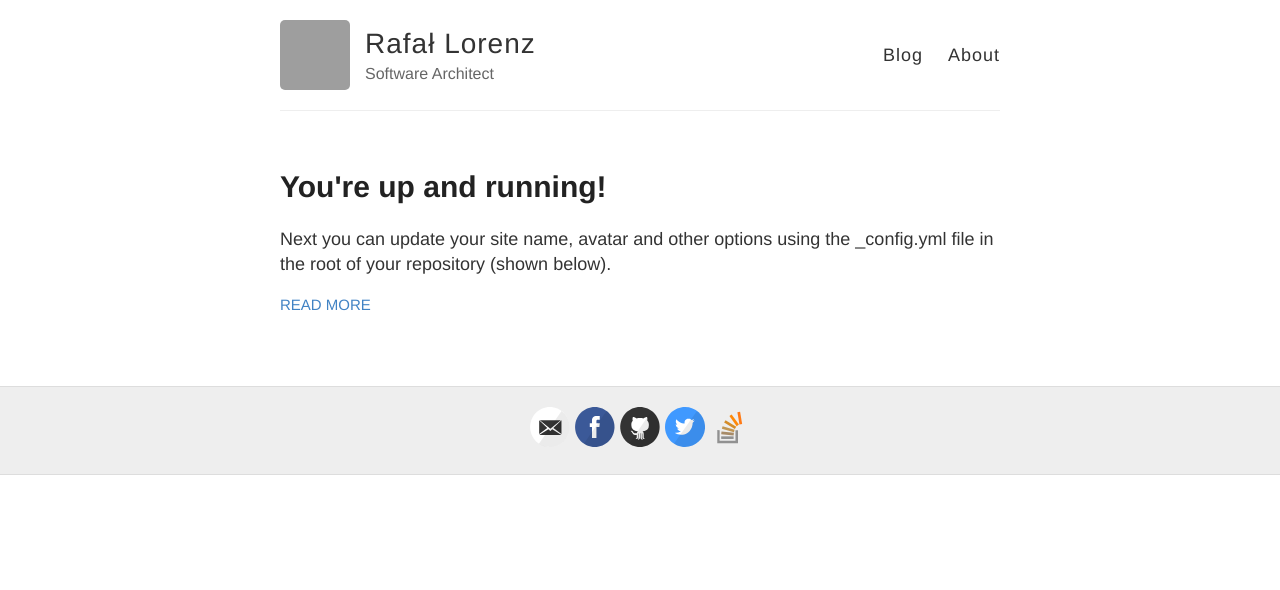
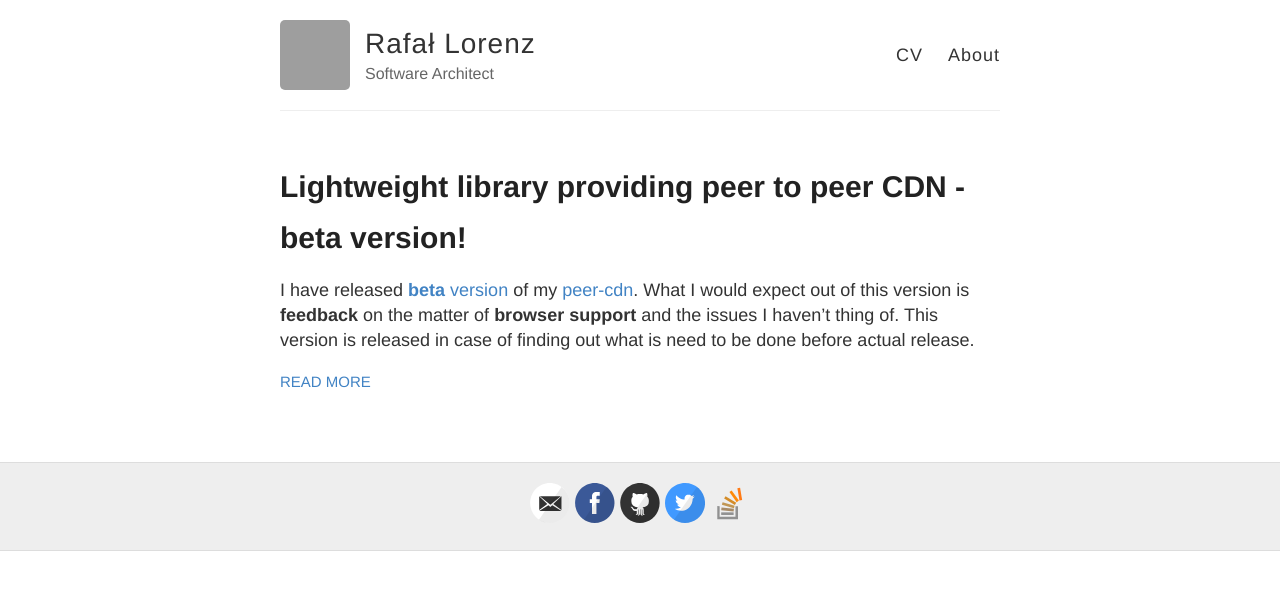
Before and after one commit to vardius/vardius.github.io, a Jekyll site: the page built from index.html, in a window 1280 px wide. Shown: the top 590 px of the page. Built offline with Jekyll 4.4.1, drawn with Linux system fonts in a browser that asks for light colours; grey boxes are pictures that could not be loaded.

Commit message:
Add first post

```diff
--- a/_config.yml
+++ b/_config.yml
@@ -10,6 +10,9 @@ description: Software Architect
 
 # URL of your avatar or profile pic (you could use your GitHub profile pic)
 avatar: https://avatars0.githubusercontent.com/u/6569206?s=460&v=4
+
+# Resume link
+resume: http://stackoverflow.com/cv/vardius
 
 #
 # Flags below are optional
--- a/_layouts/default.html
+++ b/_layouts/default.html
@@ -27,7 +27,7 @@
           </div>
 
           <nav>
-            <a href="{{ site.baseurl }}/">Blog</a>
+            <a href="{{ site.resume }}">CV</a>
             <a href="{{ site.baseurl }}/about">About</a>
           </nav>
         </header>
--- a/_posts/2014-3-3-Hello-World.md
+++ /dev/null
@@ -1,10 +0,0 @@
----
-layout: post
-title: You're up and running!
----
-
-Next you can update your site name, avatar and other options using the _config.yml file in the root of your repository (shown below).
-
-![_config.yml]({{ site.baseurl }}/images/config.png)
-
-The easiest way to make your first post is to edit this one. Go into /_posts/ and update the Hello World markdown file. For more instructions head over to the [Jekyll Now repository](https://github.com/barryclark/jekyll-now) on GitHub.
--- /dev/null
+++ b/_posts/2018-3-13-api-boilerplate.md
@@ -0,0 +1,35 @@
+---
+layout: post
+title: Lightweight library providing peer to peer CDN - beta version!
+---
+
+I have released [**beta** version](https://github.com/vardius/peer-cdn/releases/tag/1.0.0-beta) of my [peer-cdn](https://github.com/vardius/peer-cdn). What I would expect out of this version is **feedback** on the matter of **browser support** and the issues I haven't thing of. This version is released in case of finding out what is need to be done before actual release.
+
+# Overview
+The main idea of **[peer-cdn](https://github.com/vardius/peer-cdn)** is to use **WebRTC** and **Service Worker** to allow assets such as *scripts*, *images*, *videos*, *styles* and other files to be shared between peers reducing server usage.
+
+By importing **[peer-cdn](https://github.com/vardius/peer-cdn)** into your service worker you get the access to exported `PeerCDN` class, [Plugins](https://github.com/vardius/peer-cdn/wiki/Plugins) and [Strategies](https://github.com/vardius/peer-cdn/wiki/Strategies).
+
+**[peer-cdn](https://github.com/vardius/peer-cdn)** allow you to register listeners and add middleware to fetch event. For more information, see [Middleware](https://github.com/vardius/peer-cdn/wiki/Middleware).
+
+For full example please check [this directory](https://github.com/vardius/peer-cdn/blob/master/example)
+
+# Things to consider:
+- peer matching algorithms (ways of improving - pick best direction to go from here, beta version keeps it simple - pick first)
+- browser support [WebRTC](https://webrtc.org)
+- browser support [`client.postMessage()`](https://developer.mozilla.org/en-US/docs/Web/API/Client/postMessage#Browser_compatibility)
+- media supported (there might be issues with range request)
+
+For now I know there might be some issues with:
+- [`client.postMessage()`](https://developer.mozilla.org/en-US/docs/Web/API/Client/postMessage#Browser_compatibility) problems on **Google Chrome Version 64.0.3282.167 (Official Build) (64-bit)** however works on **Mozilla Firefox Quantum 58.0.2 (64-bit)**
+- [range requests](https://github.com/vardius/peer-cdn/issues/7)
+
+Would love to get any feedback nad/or contributions! Check [help wanted](https://github.com/vardius/peer-cdn/issues?q=is%3Aissue+is%3Aopen+label%3A%22help+wanted%22) issues and [contribute](https://github.com/vardius/peer-cdn/blob/master/CONTRIBUTING.md#development). Also feel free to contact me.
+
+# Next steps:
+-  add more tests
+-  resolve browser support
+-  create web pack plugin
+-  improve signalling server
+
+Cheers guy!
```
Also changed, not shown: README.md, images/config.png (deleted), images/first-post.png (deleted), images/jekyll-logo.png (deleted), images/jekyll-now-theme-screenshot.jpg (deleted), images/step1.gif (deleted).
